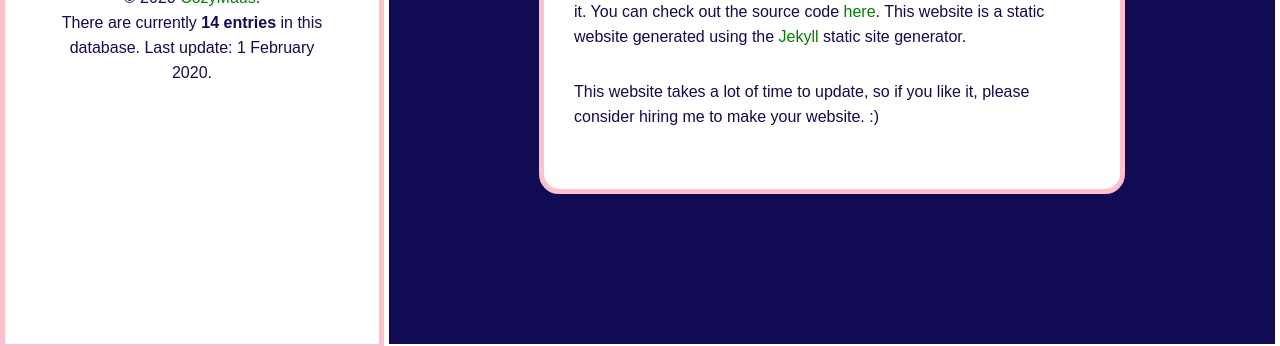
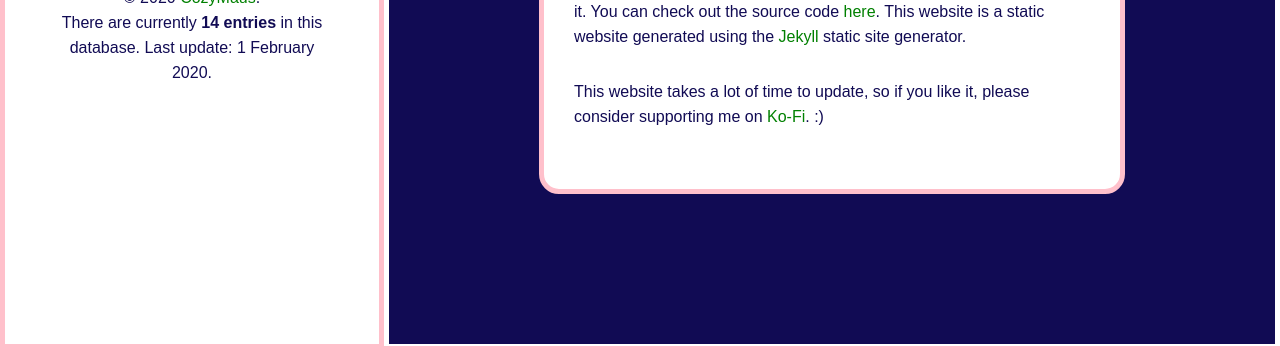
Before and after one commit to byliz/animal-game-database, a Jekyll site: the page built from about/index.html, in a window 1280 px wide and 900 px high, scrolled down 509 px. Shown: the part 551-897 px from the top of the window. Built offline with Jekyll 4.4.1, drawn with Linux system fonts in a browser that asks for light colours; nearby versions of some CDN libraries.

Commit message:
Update index.html

```diff
--- a/about/index.html
+++ b/about/index.html
@@ -32,8 +32,8 @@ The "forum" page on this website lets you comment on this website. I would appre
 
 <h3>How it Works</h3>
 
-<p class="excerpt">I made this website by hand from scratch and use <a href="https://pages.github.com/" target="_blank">Github Pages</a> to host it. You can check out the source code <a href="http://github.com/byliz/animal-games-database" target="_blank">here</a>. This website is a static website generated using the <a href="https://jekyllrb.com/" target="_blank">Jekyll</a> static site generator.</p>
+<p class="excerpt">I made this website by hand from scratch and use <a href="https://pages.github.com/" target="_blank">Github Pages</a> to host it. You can check out the source code <a href="http://github.com/cozymaus/animal-games-database" target="_blank">here</a>. This website is a static website generated using the <a href="https://jekyllrb.com/" target="_blank">Jekyll</a> static site generator.</p>
 
-<p class="excerpt">This website takes a lot of time to update, so if you like it, please consider hiring me to make your website. :)</p>
+<p class="excerpt">This website takes a lot of time to update, so if you like it, please consider supporting me on <a href="http://ko-fi.com/cozymaus" target="_blank">Ko-Fi</a>. :)</p>
 
 </div>
```
